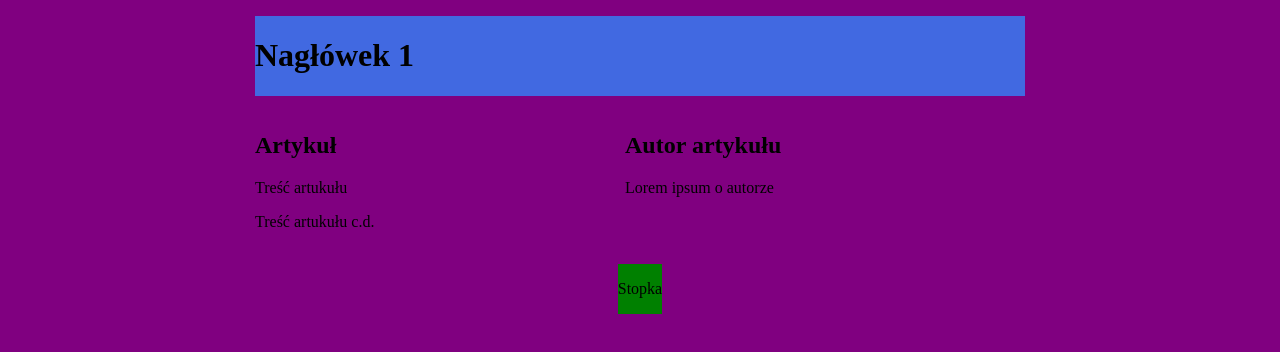
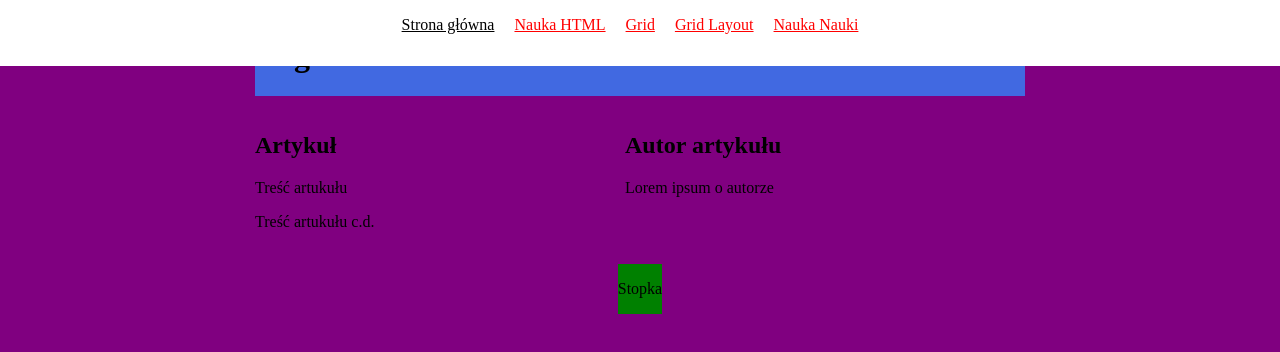
Before and after one commit to damiaNR10/homepage, a website: page grid-layout.html in a window 1280 px wide. Drawn offline with Linux system fonts and the light colour scheme.

Commit message:
Header update

```diff
--- a/grid-layout.html
+++ b/grid-layout.html
@@ -8,6 +8,16 @@
     <link href="css/style.css" rel="stylesheet" type="text/css" />
 </head>
 <body>
+    <header class="main-header">
+        <button class="hamburger hamburger--js">MENU</button>
+        <nav class="navigation navigation--js">
+          <a class="navigation__link navigation__link--homepage" href="index.html">Strona główna</a>
+          <a class="navigation__link" href="nauka-html.html">Nauka HTML</a>
+          <a class="navigation__link" href="grid.html">Grid</a>
+          <a class="navigation__link" href="grid-layout.html">Grid Layout</a>
+          <a class="navigation__link" href="">Nauka Nauki</a>
+        </nav>
+      </header>
     <main class="grid-layout-main">
         <header class="header">
             <h1>Nagłówek 1</h1>
```
Also changed, not shown: grid.html (+10 -0 lines), index.html (+2 -2 lines), nauka-html.html (+2 -2 lines).
